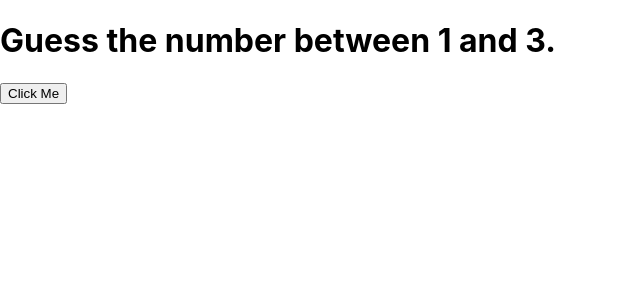
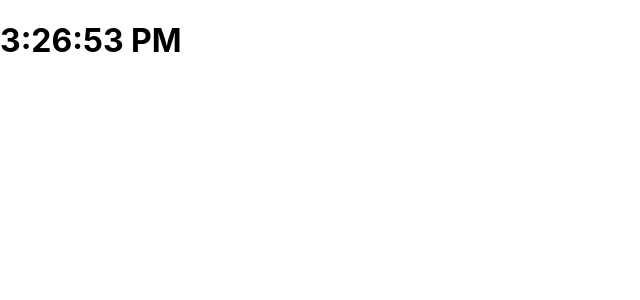
Before and after one commit to palakgarg007/firstapp, a React (Create React App) app: page / in a window 1280 px wide. Shown: the top 300 px of the page, without its empty margins (0-640 px from the left). Built offline with nearby package versions, Linux system fonts and the light colour scheme.

Commit message:
implementing data flow

```diff
--- a/src/App.js
+++ b/src/App.js
@@ -14,9 +14,12 @@ import Cards from './components/Cards';
 import Btn from './Event Components/Btn'
 import ModeToggle from './Event Components/ModeToggle';
 import NumGuess from './Event Components/NumGuess';
+import PrintTime from './components/PrintTime';
+
 
 
 function App() {
+  const date = new Date();
   return(
     // <div className="App">
     //   <Bag children={<Apples color="Red" number="5" />}/>
@@ -48,8 +51,12 @@ function App() {
     //   <ModeToggle />
     // </div>
 
+    // <div>
+    //   <NumGuess />
+    // </div>
+
     <div>
-      <NumGuess />
+      <PrintTime message={date.toLocaleTimeString()} />
     </div>
   )
 }
--- /dev/null
+++ b/src/components/PrintTime.js
@@ -0,0 +1,7 @@
+function PrintTime(props){
+    return(
+        <h1>{props.message}</h1>
+    );
+};
+
+export default PrintTime;
```
